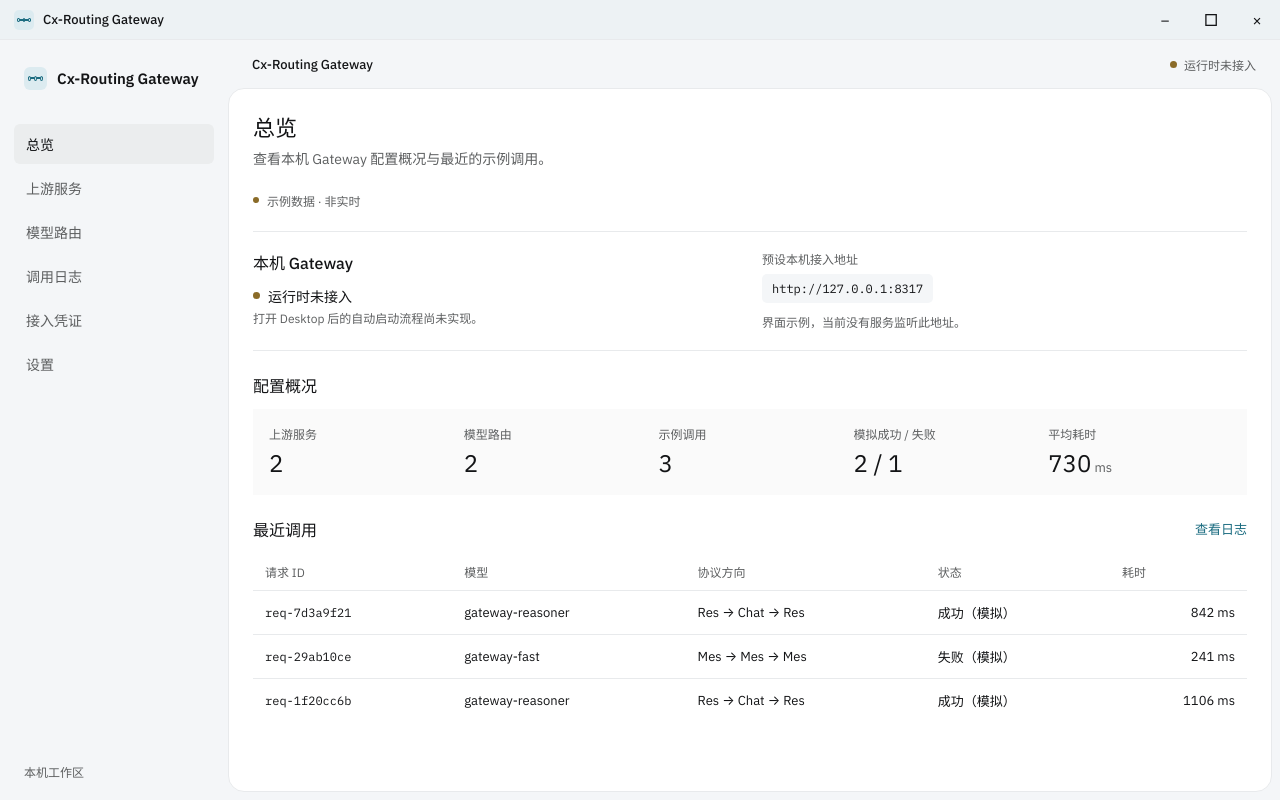
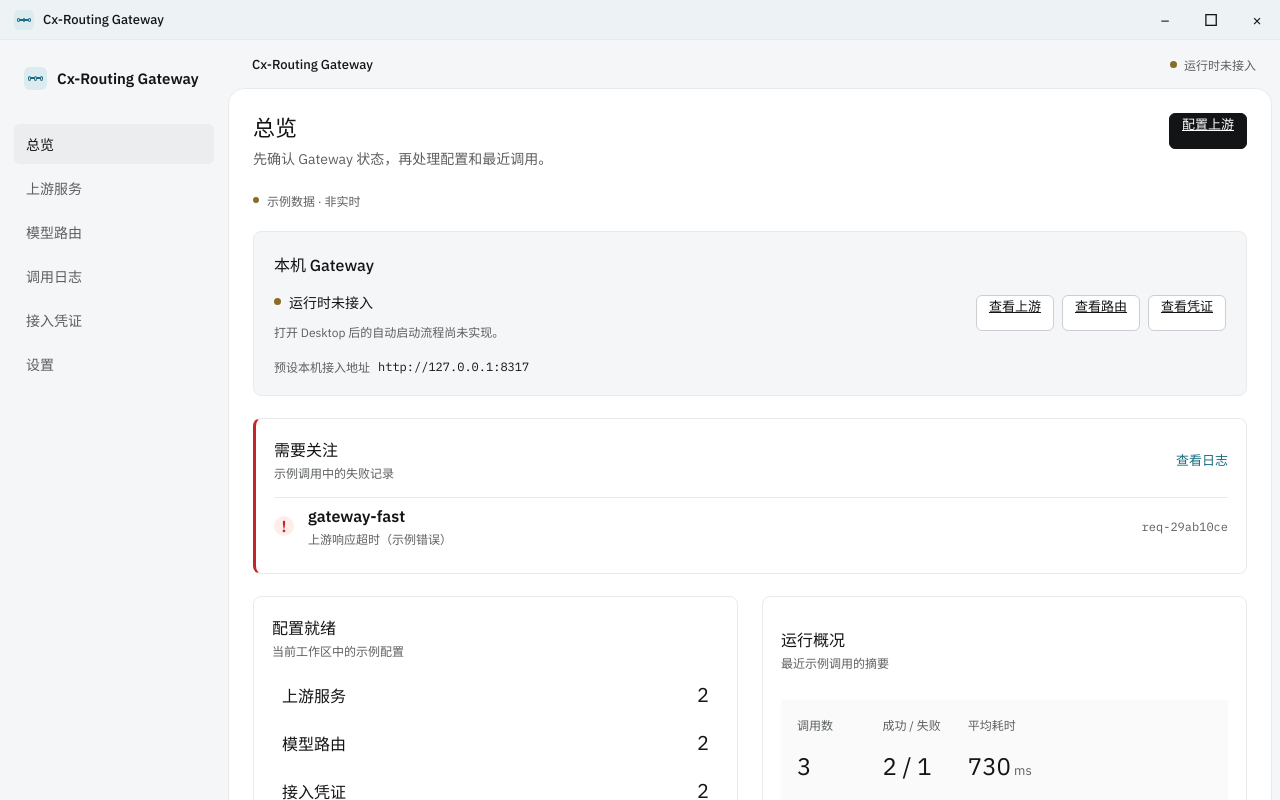
Before and after one commit to AiaiJei/Cx-Routing-Gateway, a React (Vite) app in the folder apps/desktop/: page / in a window 1280 px wide. Shown: the top 800 px of the page. Built offline with nearby package versions, Linux system fonts and the light colour scheme.

Commit message:
feat: restructure overview runtime summary

```diff
--- a/apps/desktop/src/pages/OverviewPage.tsx
+++ b/apps/desktop/src/pages/OverviewPage.tsx
@@ -7,35 +7,28 @@ export function OverviewPage() {
   const { gateway, upstreams, routes, logs } = data;
   const succeeded = logs.filter((log) => log.status.startsWith("成功")).length;
   const failed = logs.length - succeeded;
+  const failedLogs = logs.filter((log) => log.status.startsWith("失败"));
   const average = logs.length ? Math.round(logs.reduce((total, log) => total + log.durationMs, 0) / logs.length) : null;
 
   return (
     <div className="page-content">
-      <PageHeader title="总览" description="查看本机 Gateway 配置概况与最近的示例调用。" />
+      <PageHeader title="总览" description="先确认 Gateway 状态，再处理配置和最近调用。" action={<Link to="/upstreams" className="button-primary">配置上游</Link>} />
       <FixtureNotice />
       {error && <p className="action-feedback" role="alert">工作区数据读取失败：{error}</p>}
-      <section className="overview-status" aria-labelledby="gateway-status-title">
-        <div>
+      <section className="overview-hero" aria-labelledby="gateway-status-title">
+        <div className="overview-hero-main">
           <h2 id="gateway-status-title" className="section-title">本机 Gateway</h2>
           <p className="status-line"><span className="state-dot" />运行时未接入</p>
           <p className="helper-text">打开 Desktop 后的自动启动流程尚未实现。</p>
+          <div className="endpoint-inline"><span className="field-label">预设本机接入地址</span><code>{gateway.url}</code></div>
         </div>
-        <div className="endpoint-block">
-          <span className="field-label">预设本机接入地址</span>
-          <code>{gateway.url}</code>
-          <span className="helper-text">界面示例，当前没有服务监听此地址。</span>
-        </div>
+        <div className="overview-actions"><Link to="/upstreams" className="button-secondary">查看上游</Link><Link to="/routes" className="button-secondary">查看路由</Link><Link to="/credentials" className="button-secondary">查看凭证</Link></div>
       </section>
-      <section className="page-section" aria-labelledby="summary-title">
-        <div className="section-heading"><h2 id="summary-title" className="section-title">配置概况</h2></div>
-        <div className="metric-tray">
-          <div><span className="metric-label">上游服务</span><strong>{upstreams.length}</strong></div>
-          <div><span className="metric-label">模型路由</span><strong>{routes.length}</strong></div>
-          <div><span className="metric-label">示例调用</span><strong>{logs.length}</strong></div>
-          <div><span className="metric-label">模拟成功 / 失败</span><strong>{succeeded} / {failed}</strong></div>
-          <div><span className="metric-label">平均耗时</span><strong>{average === null ? "-" : <>{average}<small> ms</small></>}</strong></div>
-        </div>
-      </section>
+      {failedLogs.length > 0 && <section className="attention-panel" aria-labelledby="attention-title"><div className="section-heading"><div><h2 id="attention-title" className="section-title">需要关注</h2><p className="helper-text">示例调用中的失败记录</p></div><Link to="/logs" className="quiet-link">查看日志</Link></div><div className="attention-list">{failedLogs.map((log) => <div className="attention-row" key={log.id}><span className="attention-mark" aria-hidden="true">!</span><div><strong>{log.model}</strong><span className="cell-subtext">{log.error ?? log.status}</span></div><code>{log.id}</code></div>)}</div></section>}
+      <div className="overview-grid">
+        <section className="overview-panel" aria-labelledby="ready-title"><div className="section-heading"><div><h2 id="ready-title" className="section-title">配置就绪</h2><p className="helper-text">当前工作区中的示例配置</p></div></div><div className="ready-list"><Link to="/upstreams"><span>上游服务</span><strong>{upstreams.length}</strong></Link><Link to="/routes"><span>模型路由</span><strong>{routes.length}</strong></Link><Link to="/credentials"><span>接入凭证</span><strong>{data.credentials.length}</strong></Link></div></section>
+        <section className="overview-panel" aria-labelledby="summary-title"><div className="section-heading"><div><h2 id="summary-title" className="section-title">运行概况</h2><p className="helper-text">最近示例调用的摘要</p></div></div><div className="metric-tray"><div><span className="metric-label">调用数</span><strong>{logs.length}</strong></div><div><span className="metric-label">成功 / 失败</span><strong>{succeeded} / {failed}</strong></div><div><span className="metric-label">平均耗时</span><strong>{average === null ? "-" : <>{average}<small> ms</small></>}</strong></div></div></section>
+      </div>
       <section className="page-section" aria-labelledby="recent-logs-title">
         <div className="section-heading">
           <h2 id="recent-logs-title" className="section-title">最近调用</h2>
--- a/apps/desktop/src/styles/app.css
+++ b/apps/desktop/src/styles/app.css
@@ -153,9 +153,11 @@
 .section-title { margin: 0; font-size: 16px; font-weight: 500; }
 .fixture-notice { display: inline-flex; align-items: center; gap: 8px; width: fit-content; margin: 0; color: var(--muted); font-size: 12px; }
 .fixture-notice .state-dot { width: 6px; height: 6px; }
-.overview-status { display: grid; grid-template-columns: 1fr 1fr; gap: var(--gap); align-items: start; padding: 18px 0; border-block: 1px solid var(--border); }
+.overview-hero { display: grid; grid-template-columns: minmax(0, 1fr) auto; gap: var(--gap); align-items: center; padding: 20px; border: 1px solid var(--border); border-radius: var(--radius-card); background: var(--raised); }
+.overview-hero-main { display: grid; gap: 4px; }
 .status-line { display: flex; align-items: center; gap: 8px; margin: 12px 0 4px; font-size: 14px; font-weight: 500; }
 .helper-text { margin: 4px 0 0; color: var(--muted); font-size: 12px; line-height: 1.5; }
+.endpoint-inline { display: flex; flex-wrap: wrap; align-items: center; gap: 8px; margin-top: 12px; }
 .endpoint-block { display: grid; align-content: start; gap: 7px; }
 .endpoint-block code, .direction-example p { width: fit-content; padding: 7px 10px; border-radius: 5px; background: var(--raised); }
 .page-section { display: grid; gap: 12px; }
@@ -165,6 +167,17 @@
 .metric-label, .field-label { color: var(--muted); font-size: 12px; }
 .metric-tray strong { font-size: 24px; font-weight: 400; }
 .metric-tray small { color: var(--muted); font-size: 13px; }
+.overview-actions { display: flex; flex-wrap: wrap; justify-content: flex-end; gap: 8px; }
+.attention-panel, .overview-panel { display: grid; gap: 14px; padding: 18px; border: 1px solid var(--border); border-radius: var(--radius-card); background: var(--surface); }
+.attention-panel { border-left: 3px solid var(--negative); }
+.attention-list, .ready-list { display: grid; gap: 8px; }
+.attention-row { display: grid; grid-template-columns: 24px minmax(0, 1fr) auto; gap: 10px; align-items: center; min-height: 42px; padding: 8px 0; border-top: 1px solid var(--border); }
+.attention-mark { display: grid; width: 20px; height: 20px; place-items: center; border-radius: 50%; background: #ffedea; color: var(--negative); font-weight: 600; }
+.attention-row code { color: var(--muted); }
+.overview-grid { display: grid; grid-template-columns: repeat(2, minmax(0, 1fr)); gap: var(--gap); }
+.ready-list a { display: flex; align-items: center; justify-content: space-between; min-height: 40px; padding: 0 10px; border-radius: var(--radius-control); color: var(--text); text-decoration: none; }
+.ready-list a:hover { background: var(--raised); }
+.ready-list strong { font-size: 20px; font-weight: 400; }
 .quiet-link, .button-text { color: var(--accent); font-size: 13px; text-decoration: none; }
 .button-text { padding: 6px; border: 0; background: transparent; cursor: pointer; }
 .toolbar { display: flex; flex-wrap: wrap; align-items: center; gap: 10px; }
@@ -281,7 +294,9 @@ td code, code { font-family: "IBM Plex Mono", monospace; font-size: 12px; }
   .page-content { gap: 18px; }
   .page-header { align-items: flex-start; }
   .page-description { max-width: 48ch; }
-  .overview-status { grid-template-columns: 1fr; gap: 18px; }
+  .overview-hero { grid-template-columns: 1fr; gap: 16px; }
+  .overview-actions { justify-content: flex-start; }
+  .overview-grid { grid-template-columns: 1fr; gap: 16px; }
   .metric-tray { grid-template-columns: repeat(2, minmax(0, 1fr)); gap: 16px 12px; }
   .metric-tray > div:last-child { grid-column: 1 / -1; }
   .toolbar { align-items: stretch; }
```
Also changed, not shown: 2 other files (tests, documents, lock files or other folders).
